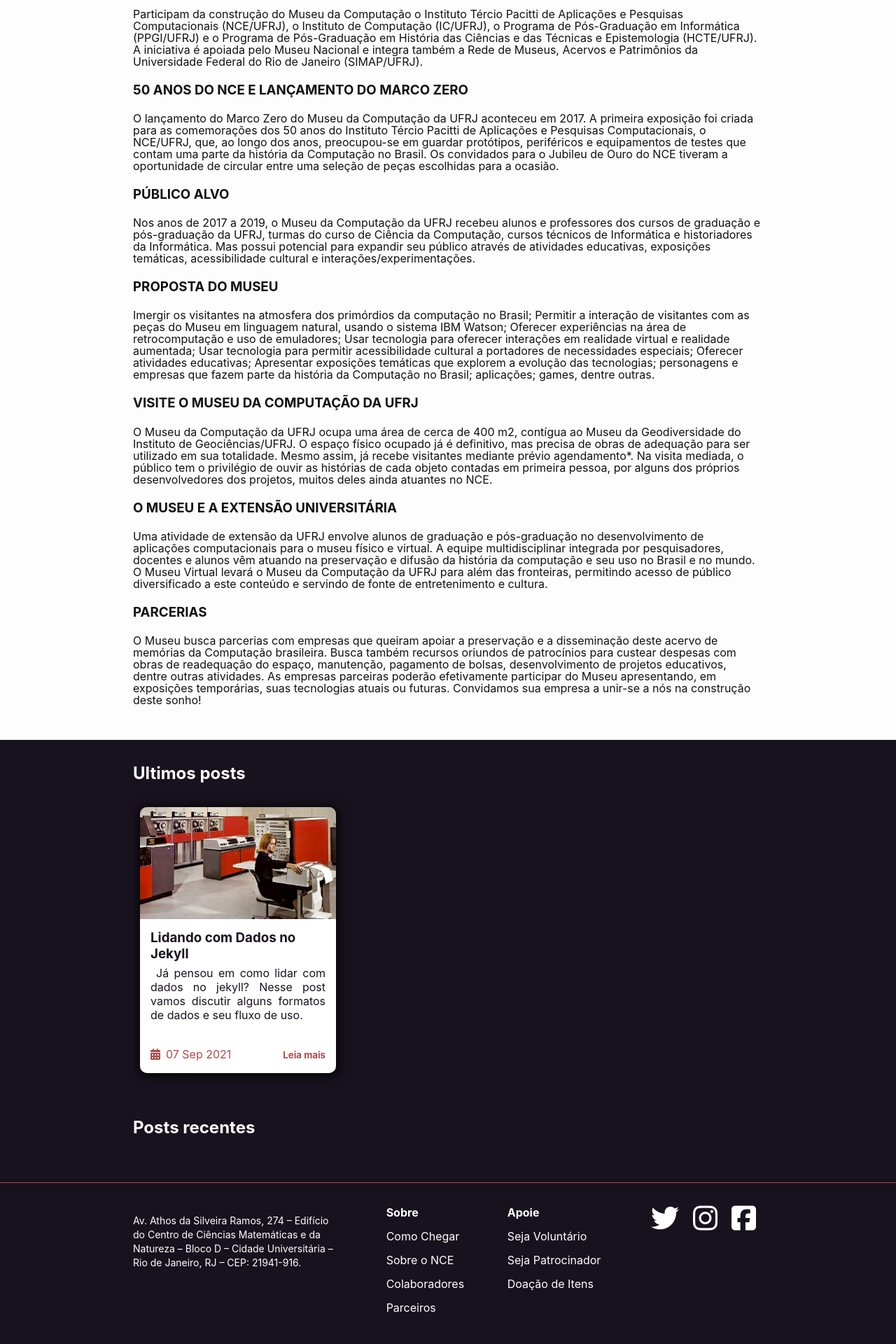
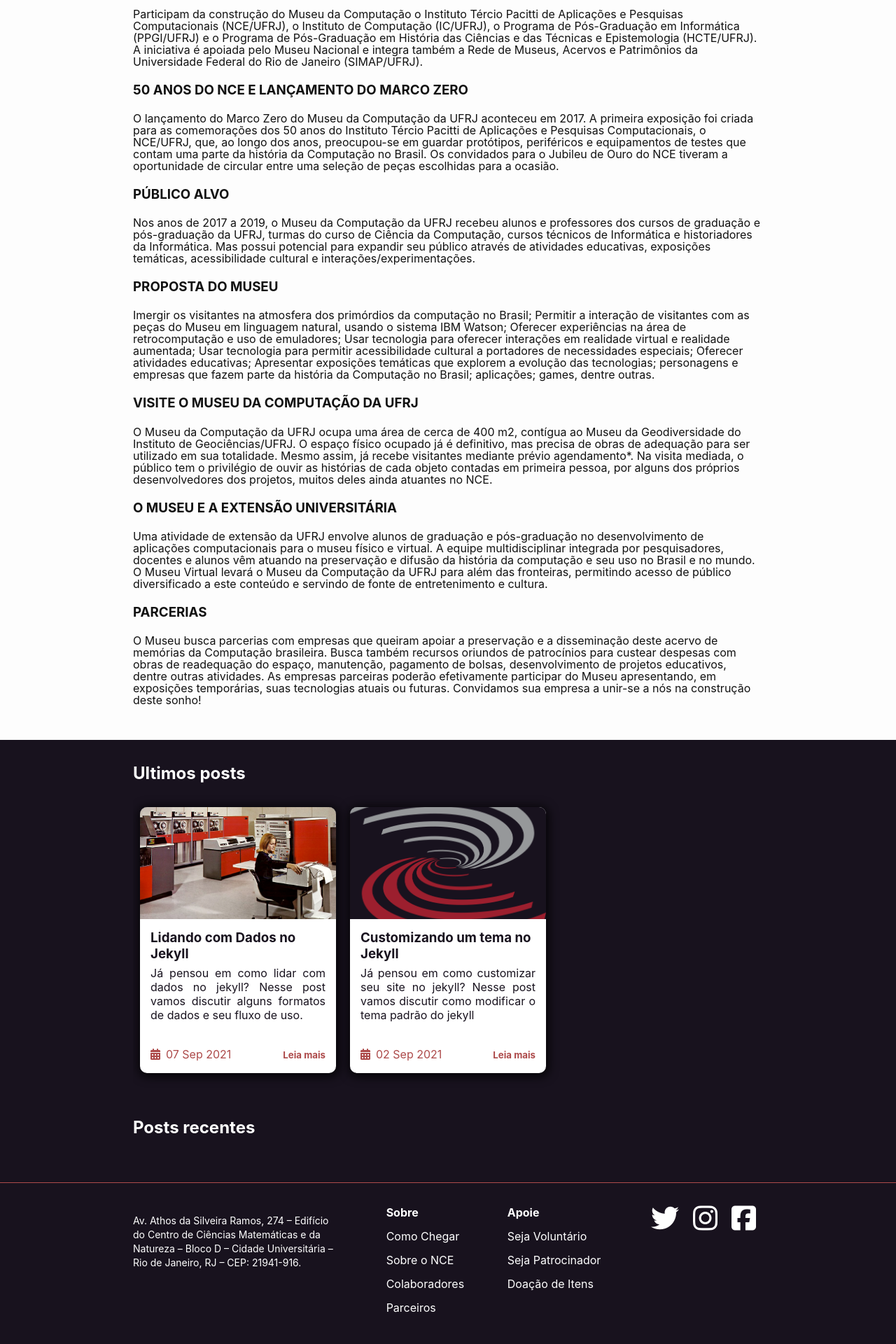
Before and after one commit to MuseuComputacao/museucomputacao.github.io, a Jekyll site: the page built from docs/index.markdown, in a window 1280 px wide. Shown: the part 901-2821 px from the top of the page at 70% size. Built offline with Jekyll 4.4.1, drawn with Linux system fonts in a browser that asks for light colours; nearby versions of some CDN libraries.

Commit message:
feat(post): started the post talking about how to customize jekyll theme

```diff
--- a/docs/_includes/head.html
+++ b/docs/_includes/head.html
@@ -1,4 +1,3 @@
-
 <head>
   <link rel="stylesheet" type="text/css" href="{{ site.baseusrl }}/assets/css/main.css">
   <link rel="manifest" href="{{ site.baseusrl }}/manifest.json">
--- /dev/null
+++ b/docs/_posts/2021-09-02-change-jekyll-theme.md
@@ -0,0 +1,184 @@
+---
+layout: post
+title:  Customizando um tema no Jekyll
+date:   2021-09-02 10:00:00 -0300
+categories: jekyll
+description: Já pensou em como customizar seu site no jekyll? Nesse post vamos discutir como modificar o tema padrão do jekyll
+tags: jekyll
+author: Thiago B. Mattos
+tags-icon: far fa-gem
+---
+
+O jekyll é um gerador de sites estáticos. O objetivo deste post é ajudar a construir um site usando jekyll com tema customizado pelo usuário./// usamos pra criar o site e blog do museu da computação da UFRJ e vou ensinar como customizar o tema padrão do Jekyll. Esse post é um exemplo de um tema customizado.
+falar sobre os geradores de sites estáticos para introduzir o jekyll./ mostrar o cenário atual
+jekyll é o que mais dá liberdade de criação para desenvolver um site
+
+Tabela de Conteudo
+=================
+
+  * [Jekyll](#jekyll)
+  * [EstruturaJekyll](#estrutura-jekyll)
+  * [_Include](#include)
+  * [_Layouts](#layouts)
+  * [_Sass](#sass)
+  * [Assets](#assets)
+  * [Modificando o tema](#modificando-o-tema)
+
+## Jekyll
+
+O Jekyll é uma [biblioteca](https://rubygems.org/gems/jekyll) em ruby que permite a criação de websites e blogs. Sites em Jekyll são programados usando as tecnologias Markdown, [Liquid](https://shopify.github.io/liquid/)(Linguagem de template escrita em Ruby), Html, Css e JavaScript, que, ao serem compilados, são transformados em sites estáticos. Uma das grandes vantagens do Jekyll é o suporte do [GitHub Pages](https://pages.github.com) em que pode-se hospedar o site criado gratuitamente.
+
+##  Estrutura Jekyll
+
+Quando se cria um novo site com o Jekyll (através do comando `jekyll new <PATH>`, tal que o `<PATH>` é o diretório onde o projeto será criado. Caso não exista um diretório correspondente, ele será criado), o Jekyll instala um site que usa uma [Gem](https://pt.wikipedia.org/wiki/RubyGems) de tema chamada Minima. Os temas do Jekyll definem os layouts, includes e stylesheets. Entretando você pode sobrescrever qualquer tema padrão com o seu próprio conteúdo.
+
+Um novo projeto no Jekyll tem esta estrutura:
+
+{% highlight bash linenos %}.
+.
+├── Gemfile
+├── Gemfile.lock
+├── _config.yml
+├── _posts
+│   └── 2016-12-04-welcome-to-jekyll.markdown
+├── about.markdown
+└── index.markdown
+{% endhighlight %}
+
+Após rodar o projeto com o comando `bundle exec jekyll serve` serão criados os diretórios
+
+{% highlight bash linenos %}
+├── _site
+└── .jekyll-cache
+{% endhighlight %}
+
+O primeiro passo para se customizar o tema do site é incluir os diretórios `_include`, `_layouts`, `_sass`, `assets` na root do projeto para customizar o site. Assim que os diretórios forem criados, o site irá quebrar já que estaremos sobrescrevendo os arquivos do Minima.
+
+## _include
+
+O include é uma forma de colocar o mesmo elemento várias vezes em uma mesma página ou em páginas diferentes sem ter que repetir o código fonte, deixando assim o html mais limpo e legível. Como os includes são uma cópia do código fonte original, basta modificar o código fonte que as mudanças serão refletidas em todas as instâncias daquele elemento. Um include é instanciado da seguinte forma:
+
+{% highlight liquid linenos%}
+{% raw %}
+{% include footer.html %}
+{% endraw %}
+{% endhighlight %}
+
+Pode-se também passar parâmetros na chamada de um include. Por exemplo, suponha que você tem um arquivo com o nome `note.html` no seu diretório _includes que tenha essa formatação:
+
+{% highlight html linenos%}
+{% raw %}
+<div markdown="span" class="alert alert-info" role="alert">
+<i class="fa fa-info-circle"></i> <b>Note:</b>
+{{ include.content }}
+</div>
+{% endraw %}
+{% endhighlight %}
+
+O {% raw %} `{{ include.content }}` {% endraw %} é um parâmetro que é preenchido quando você instancia o `note.html` e passa um valor na chamada para esse parâmetro, como por exemplo:
+
+{% highlight liquid linenos%}
+{% raw %}
+{% include note.html content="This is my sample note." %}
+{% endraw %}
+{% endhighlight %}
+
+O valor do content(que nesse caso é "This is my sample note.") será inserido no lugar do parâmetro {{ include.content }}
+
+## _layouts
+
+Layouts são modelos que envolvem seu conteúdo. Eles permitem que você crie um esqueleto de página que você possa usar várias vezes só mudando algumas informações, como o conteúdo que vai ser exibido, o titulo da página, dentre outras.
+
+Para se criar um layout, a primeira etapa é colocar o código-fonte do modelo em um arquivo `.html` que desejar, neste caso, usaremos o default.html. o `content` é uma variável especial, o valor é o conteúdo renderizado do post ou da página que está sendo encapsulado.
+
+{% highlight html linenos%}
+{% raw %}
+<!doctype html>
+<html lang="en">
+  <head>
+    <meta charset="utf-8">
+    <title>{{ page.title }}</title>
+    <link rel="stylesheet" href="/css/style.css">
+  </head>
+  <body>
+    <nav>
+      <a href="/">Home</a>
+      <a href="/blog/">Blog</a>
+    </nav>
+    <h1>{{ page.title }}</h1>
+    <section>
+      {{ content }}
+    </section>
+    <footer>
+      &copy; to me
+    </footer>
+  </body>
+</html>
+{% endraw %}
+{% endhighlight %}
+
+A variável `page.title`, por sua vez, é obtida através das metatags da página que está a ser desenvolvida.
+
+{% highlight liquid linenos%}
+{% raw %}
+---
+title: My First Page
+layout: default
+---
+
+This is the content of my page
+{% endraw %}
+{% endhighlight %}
+
+O conteúdo final da página com o nome "My First Page", após a substituição do `content` e do `page.title` no código fonte será:
+
+{% highlight html linenos%}
+{% raw %}
+<!doctype html>
+<html lang="en">
+  <head>
+    <meta charset="utf-8">
+    <title>My First Page</title>
+    <link rel="stylesheet" href="/css/style.css">
+  </head>
+  <body>
+    <nav>
+      <a href="/">Home</a>
+      <a href="/blog/">Blog</a>
+    </nav>
+    <h1>My First Page</h1>
+    <section>
+      This is the content of my page
+    </section>
+    <footer>
+      &copy; to me
+    </footer>
+  </body>
+</html>
+{% endraw %}
+{% endhighlight %}
+
+## _sass
+
+Sass (em inglês, "syntactically awesome stylesheets", ou "folhas de estilo sintaticamente incríveis") é uma linguagem de folhas de estilo. Sass é uma linguagem de script que é interpretada ou compilada em Cascading Style Sheets (CSS).
+O jekyll tem suporte nativo ao Sass, e, para usarmos, basta criar um arquivo com o nome `main.sass` dentro do diretório `_sass`.
+
+## assets
+
+É neste diretório que ficam todos os arquivos de imagem que serão utilizados pelos layouts e includes. Além das imagens, fica o `main.sass` que vai importas o arquivo `main` do diretório `_sass`.
+
+## Modificando o tema
+
+Agora que entendemos para que serve cada um dos diretórios presentes em um tema, precisamos agora criar o nosso próprio tema com essa mesma estrutura. Portanto, iremos criar um diretório na root do projeto para cada um dos conteúdos presentes no mínima( _include, _layouts, _sass, assets). Ao fazer isso, estaremos sobrescrevendo os diretórios do tema Minima com os nossos próprios diretórios. Note que todos os includes, layouts, assets e folhas de estilo do Minima serão perdidos, já que o projeto vai procurar os arquivos diretamente nos diretórios que acabamos de criar.
+
+Criaremos então os includes `navbar.html` e `footer.html` dentro de `_includes`:
+.
+.
+.
+.
+
+Notas
+=============
+
+Em temas baseados em gems, alguns diretórios do site (como os diretórios assets, _layouts, _includes, e _sass) são armazenados na gem do tema, escondido da visualização inicial. O jekyll vai sempre procurar primeiro nos arquivos do site antes de olhar nos arquivos da gem, portanto para criarmos o nosso próprio tema, devemos sobrescrever as pastas do tema atual(minima, o tema padrão do jekyll).
+Para fazer isto, basta que criemos os diretórios: assets, _layouts, _includes, _sass. Ao criar, a visualização do site irá quebrar, como de esperado, já que o jekyll não está mais reconhecendo as pastas padrão do tema.
--- a/docs/_sass/components/card.sass
+++ b/docs/_sass/components/card.sass
@@ -68,7 +68,6 @@
         padding: 0px 15px
         color: $bg-color
         text-align: justify
-        text-indent: 0.5em
     img
         overflow: hidden
         background-color: $bg-color
--- a/docs/_sass/views/post.sass
+++ b/docs/_sass/views/post.sass
@@ -7,6 +7,20 @@
   @include tablets-and-down
     width: 100%
     @include display-col
+
+  ul
+    margin-bottom: 18px
+    width: 40%
+    border-radius: 10px
+    li
+      padding: 3px 0
+      margin-left: 10px
+      border-bottom: 1px solid $bg-color
+      width: 90%
+      a
+        color: $primary-color
+        &:hover
+          color: $lighter-primary-color
 
   p
     font-size: 18px
```
